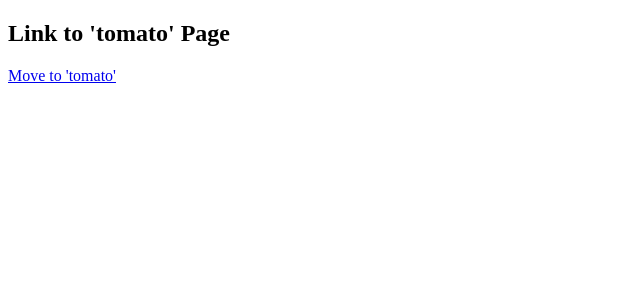
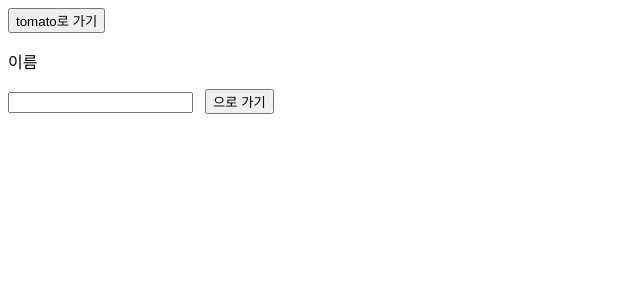
Before and after one commit to yourcarrot0214/next-ts-study, a Next.js app: page / in a window 1280 px wide. Shown: the top 300 px of the page, without its empty margins (0-640 px from the left). Built offline with nearby package versions, Linux system fonts and the light colour scheme.

Commit message:
2.4 동적페이지 라우팅 및 router 객체를 이용한 라우팅

```diff
--- a/pages/index.js
+++ b/pages/index.js
@@ -1,13 +1,24 @@
-import Link from "next/link";
-import Tomato from "./tomato";
+import { useState } from "react";
+import { useRouter } from "next/router";
 
 const App = () => {
+  const [name, setName] = useState("");
+  const router = useRouter();
+
   return (
     <div>
-      <h2>Link to 'tomato' Page</h2>
-      <Link href="/tomato" as="토마토">
-        <a>Move to 'tomato'</a>
-      </Link>
+      <button type="button" onClick={() => router.push("/tomato")}>
+        tomato로 가기
+      </button>
+      <p>이름</p>
+      <input
+        value={name}
+        onChange={(e) => setName(e.target.value)}
+        style={{ marginRight: "12px" }}
+      />
+      <button type="button" onClick={() => router.push(`/vegetable/${name}`)}>
+        {name}으로 가기
+      </button>
     </div>
   );
 };
```
Also changed, not shown: pages/vegetable/[name].jsx (added, +15 -0 lines).
